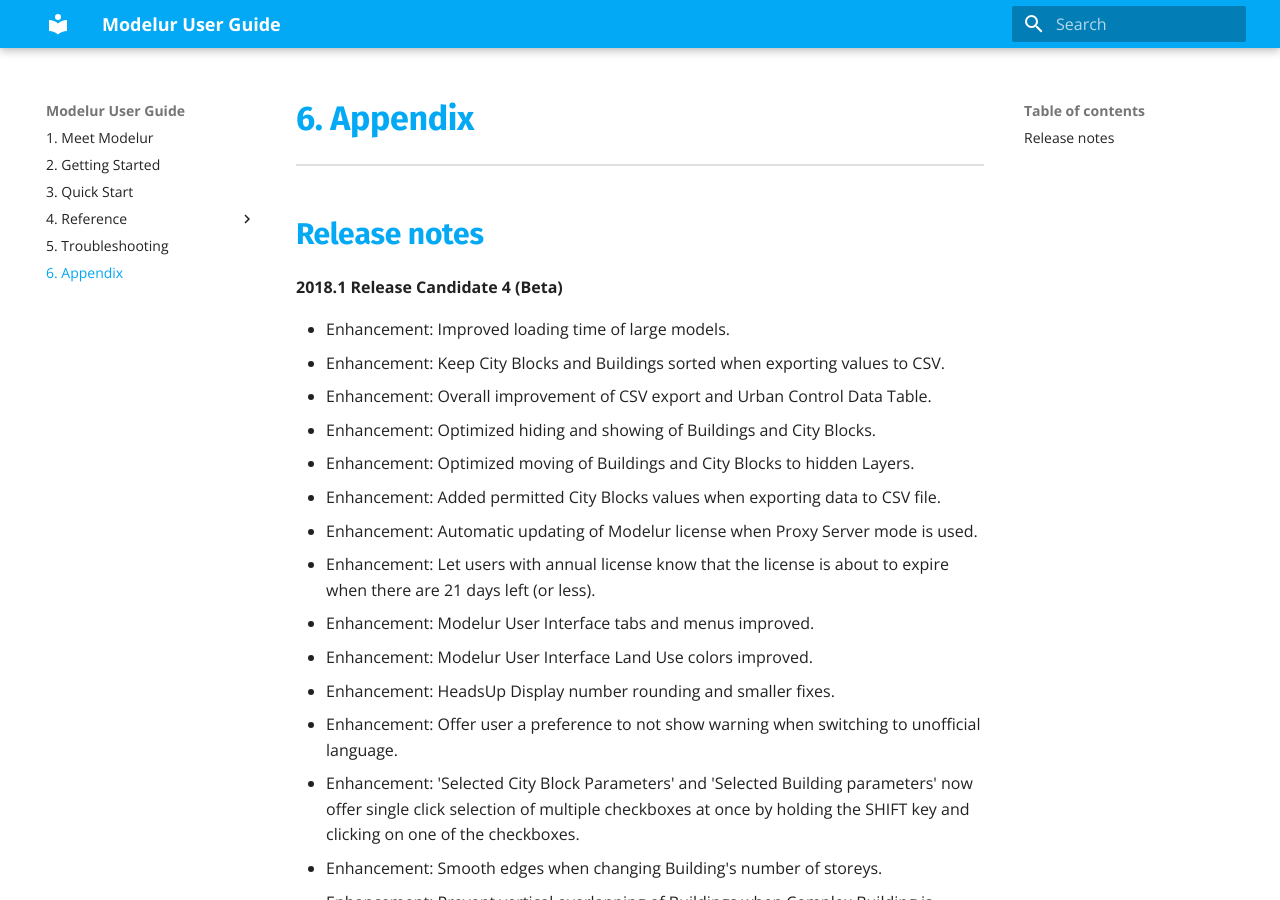
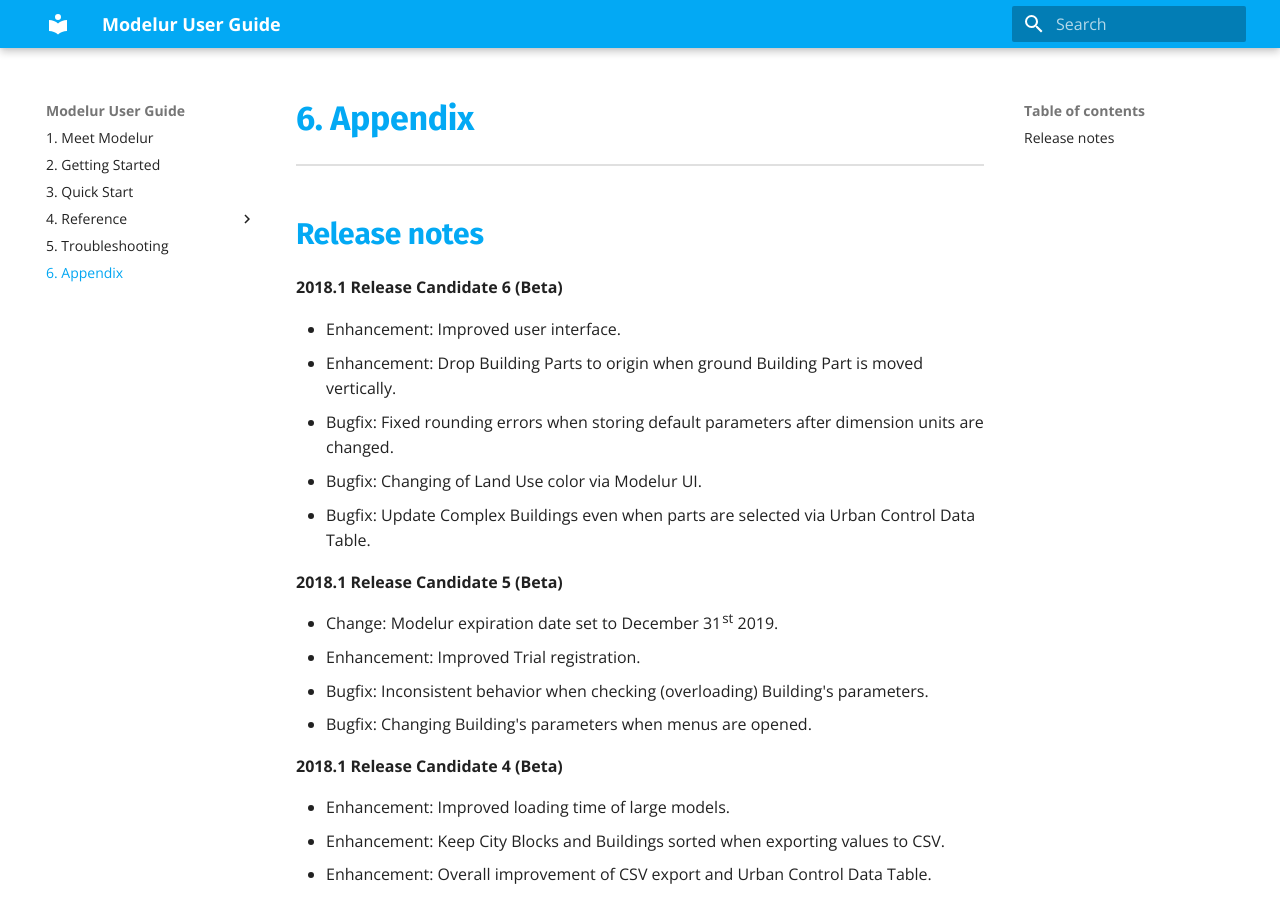
Before and after one commit to Modelur/docs, an MkDocs documentation site: the page built from docs/appendix.md, in a window 1280 px wide and 900 px high. Built offline with MkDocs 1.6.1 and Material for MkDocs 9.7.7, drawn with Linux system fonts in a browser that asks for light colours; old or Windows-style settings are respelled for this version of MkDocs.

Commit message:
- Updated appendix, fixed Objects Hierarchy image.

```diff
--- a/docs/appendix.md
+++ b/docs/appendix.md
@@ -1,5 +1,20 @@
 Release notes
 -------------
+
+**2018.1 Release Candidate 6 (Beta)**
+
+ - Enhancement: Improved user interface.
+ - Enhancement: Drop Building Parts to origin when ground Building Part is moved vertically.
+ - Bugfix: Fixed rounding errors when storing default parameters after dimension units are changed.
+ - Bugfix: Changing of Land Use color via Modelur UI.
+ - Bugfix: Update Complex Buildings even when parts are selected via Urban Control Data Table.
+
+**2018.1 Release Candidate 5 (Beta)**
+
+ - Change: Modelur expiration date set to December 31st 2019.
+ - Enhancement: Improved Trial registration.
+ - Bugfix: Inconsistent behavior when checking (overloading) Building's parameters.
+ - Bugfix: Changing Building's parameters when menus are opened.
 
 **2018.1 Release Candidate 4 (Beta)**
 
```
Also changed, not shown: docs/img/objects_hierarchy.png.
